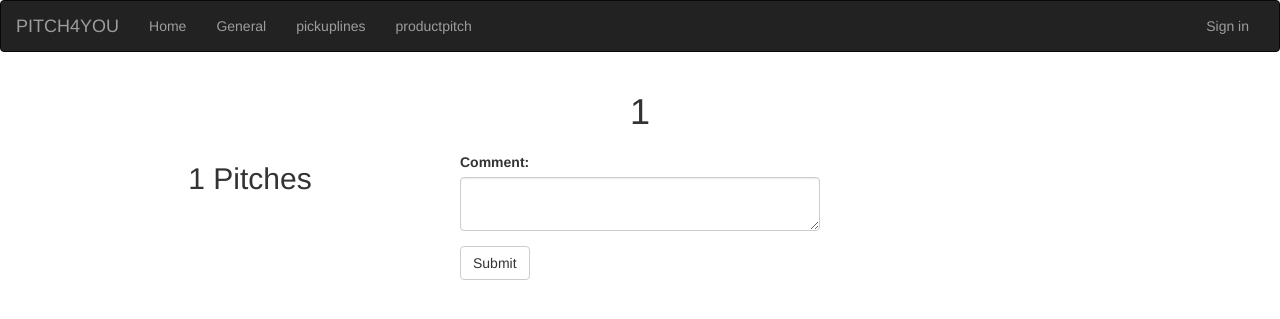
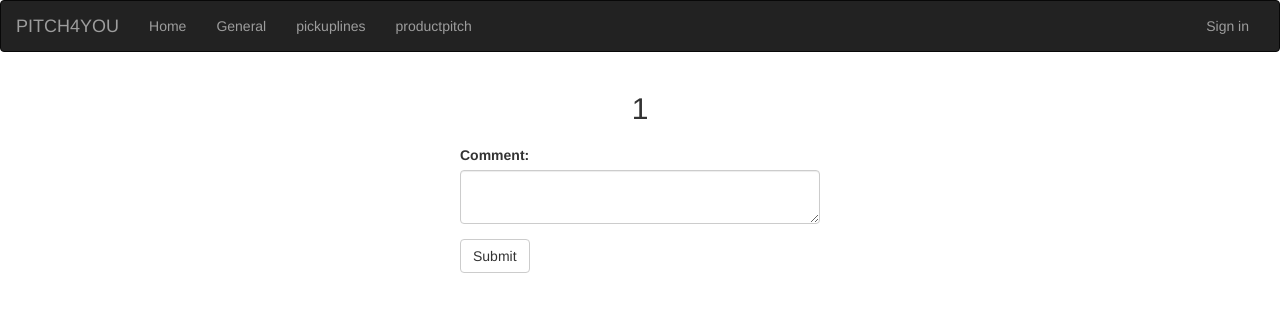
Before and after one commit to Lenny-Makori/PitchUp, a Flask app: page /pitch/1 in a window 1280 px wide. Shown: the top 319 px of the page. Run offline with Flask 2, Linux system fonts and the light colour scheme; data that the repository does not hold is empty; some libraries are stand-ins or nearby versions.

Commit message:
edit the pitch category route

```diff
--- a/app/templates/categories.html
+++ b/app/templates/categories.html
@@ -8,10 +8,10 @@
 <!-- Content block -->
 {% block content %}
 <div class="container">
-    <h1 style="text-align: center;">  {{ category.upper() }} </h1>
+    <h2 style="text-align: center;">  {{ category.upper() }} </h2>
     <div class="row">
         <div class="col-md-4">
-            <h2>{{ category.title() }} Pitches</h2>
+            <!-- <h3>{{ category.upper() }} Pitches</h3>     -->
             {{macro.displaycategory(pitches)}}
         </div>
         <div class="col-md-4">
--- a/app/templates/index.html
+++ b/app/templates/index.html
@@ -12,7 +12,7 @@
 
 <strong><h2>Welcome To PITCH4YOU!!</h2>
 <p>In life, you only have 60 seconds to impress someone. 1 minute can make or break you. Want to make sure that you use your 1 minute to actually say something meaningful?</p>
-<p>Select a category at the top and make your pitch now!</p></strong>
+<p>SIGN UP NOW AND START MAKING YOUR PITCHES!!</p></strong>
 
 
 {% endblock %}
```
